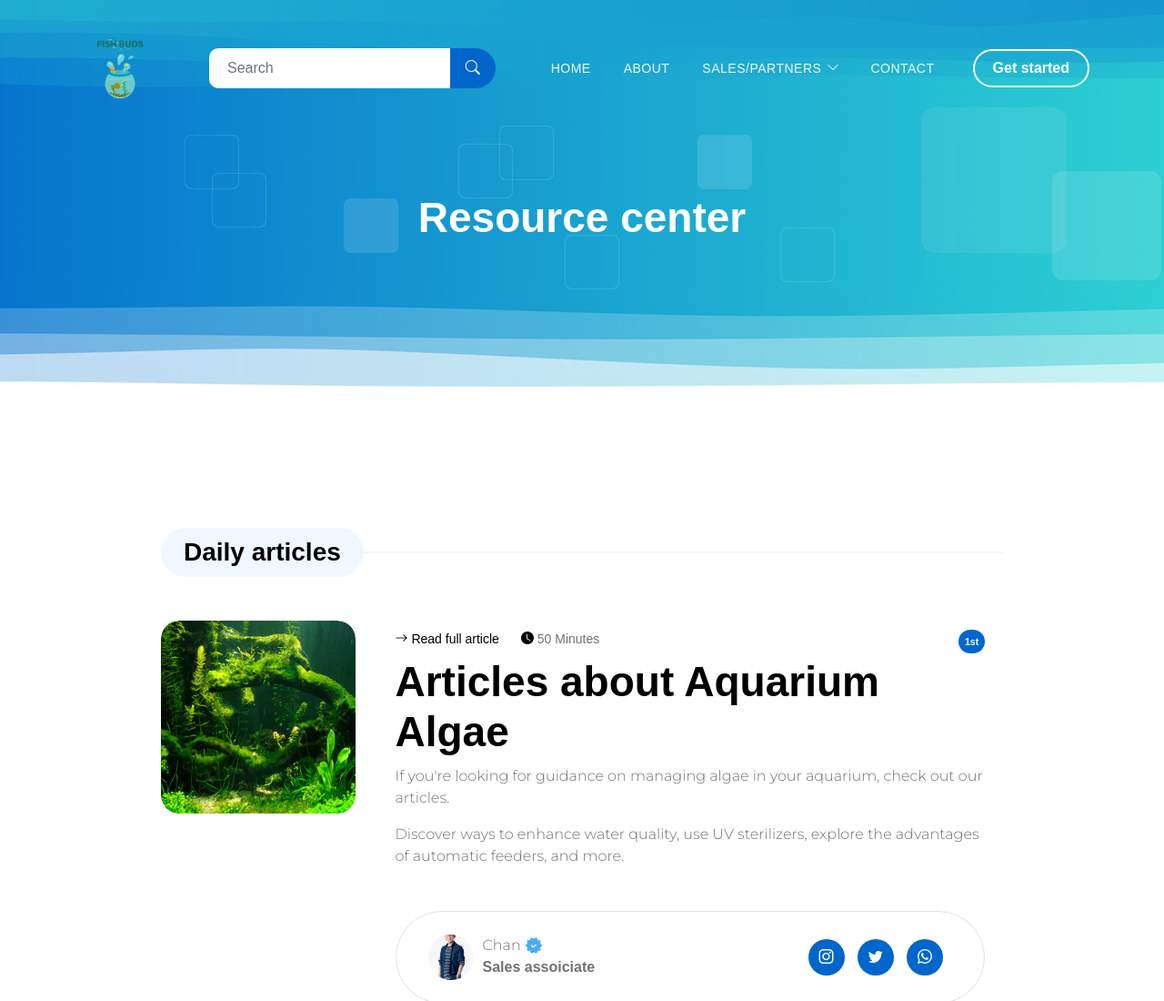
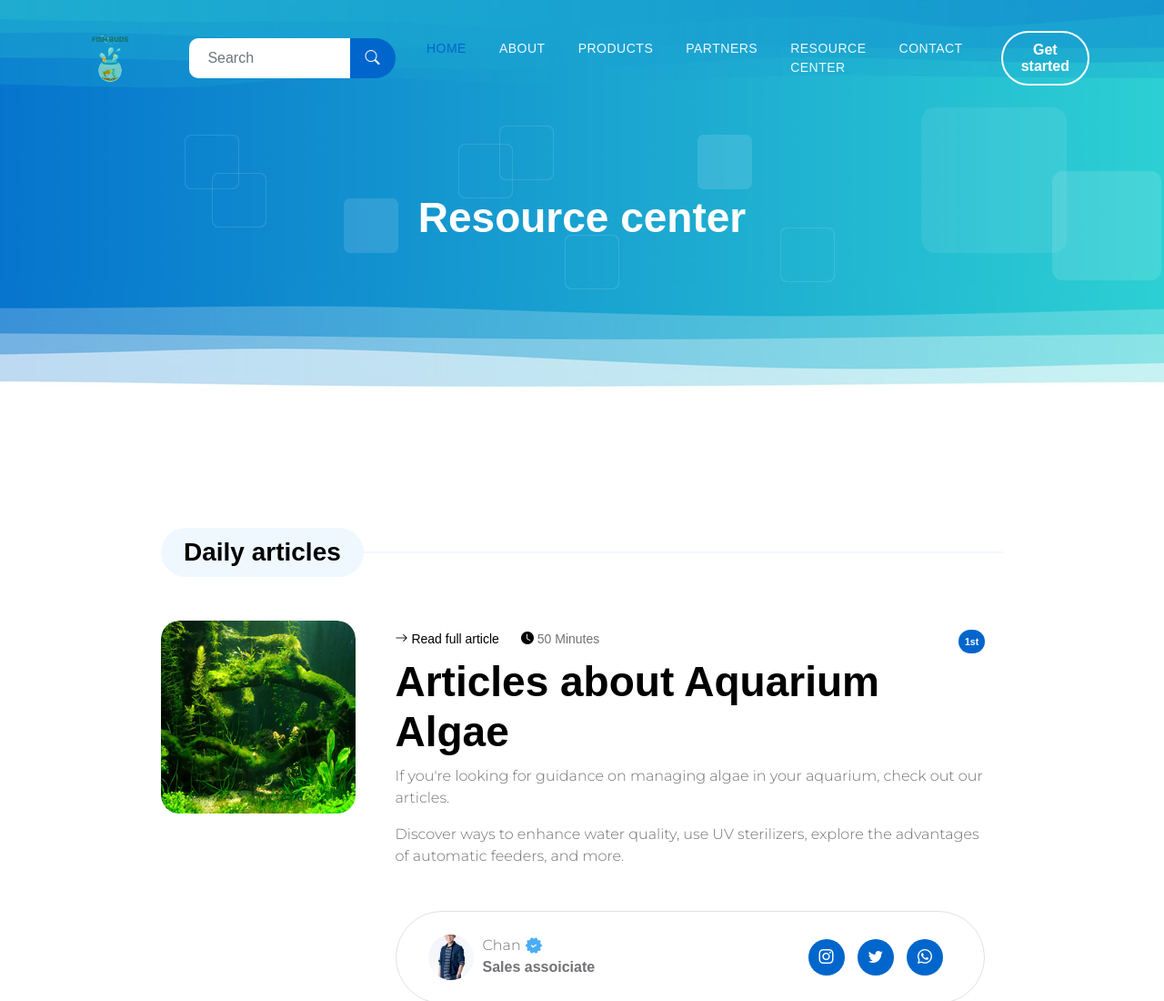
Before and after one commit to CML03012005/Fish-Buds-Official, a plain HTML site: page detail-page.html in a window 1280 px wide. Shown: the top 1100 px of the page at 91% size. Drawn offline with Linux system fonts and the light colour scheme; a web font is replaced by a local one.

Commit message:
Update detail-page.html

```diff
--- a/detail-page.html
+++ b/detail-page.html
@@ -61,21 +61,23 @@ https://templatemo.com/tm-584-pod-talk
                     <div class="collapse navbar-collapse" id="navbarNav">
                         <ul class="navbar-nav ms-lg-auto">
                             <li class="nav-item">
-                                <a class="nav-link" href="index.html">Home</a>
+                                <a class="nav-link active" href="index.html">Home</a>
                             </li>
 
                             <li class="nav-item">
                                 <a class="nav-link" href="about.html">About</a>
                             </li>
 
-                            <li class="nav-item dropdown">
-                                <a class="nav-link dropdown-toggle" href="#" id="navbarLightDropdownMenuLink" role="button" data-bs-toggle="dropdown" aria-expanded="false">Sales/Partners</a>
+                            <li class="nav-item">
+                                <a class="nav-link" href="index.html#section_new">Products</a>
+                            </li>
 
-                                <ul class="dropdown-menu dropdown-menu-light" aria-labelledby="navbarLightDropdownMenuLink">
-                                    <li><a class="dropdown-item" href="listing-page.html">Sale</a></li>
+                            <li class="nav-item">
+                                <a class="nav-link" href="listing-page.html">Partners</a>
+                            </li>
 
-                                    <li><a class="dropdown-item active" href="detail-page.html">Resource center</a></li>
-                                </ul>
+                            <li class="nav-item">
+                                <a class="nav-link" href="detail-page.html">Resource Center</a>
                             </li>
 
                             <li class="nav-item">
@@ -84,7 +86,7 @@ https://templatemo.com/tm-584-pod-talk
                         </ul>
 
                         <div class="ms-4">
-                            <a href="#section_2" class="btn custom-btn custom-border-btn smoothscroll">Get started</a>
+                            <a href="#section_3" class="btn custom-btn custom-border-btn smoothscroll">Get started</a>
                         </div>
                     </div>
                 </div>
```
